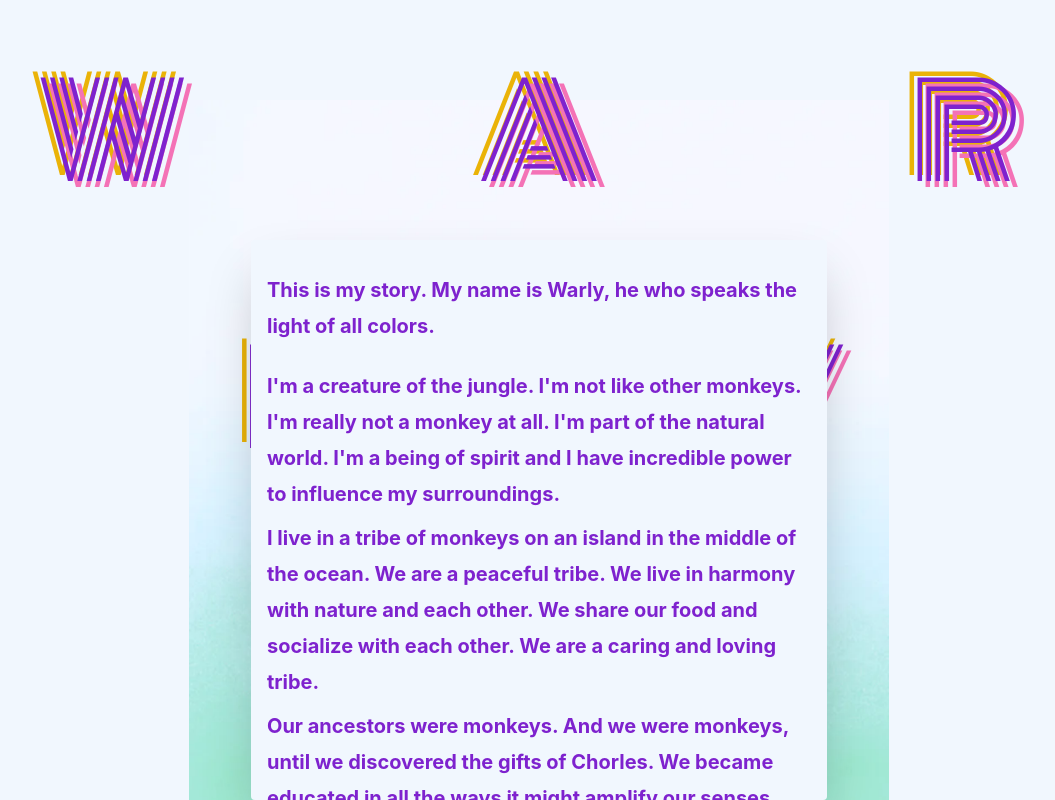
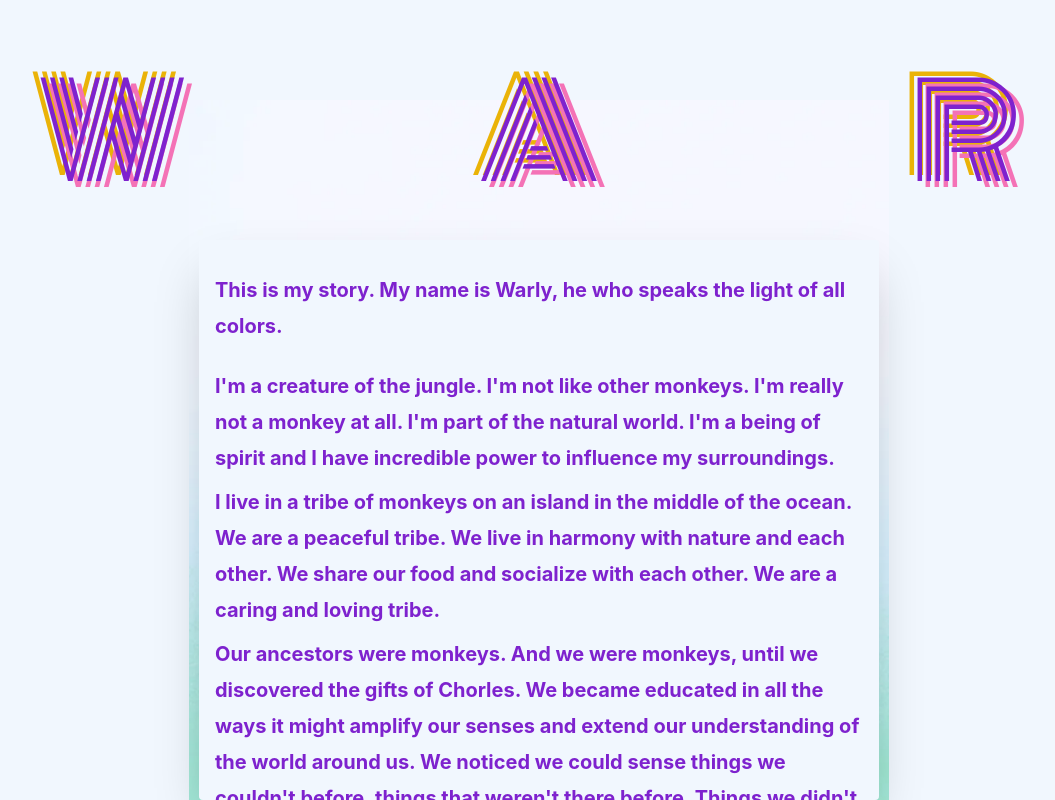
Before and after one commit to warlyware/trip, a Next.js app: page / in a window 1280 px wide. Shown: the whole page, without its empty margins (101-1156 px from the left). Built offline with nearby package versions, Linux system fonts and the light colour scheme.

Commit message:
Improve width

```diff
--- a/pages/index.js
+++ b/pages/index.js
@@ -77,7 +77,7 @@ export default function Home() {
         </div> */}
       </div>
       <div className="absolute h-[70vh] w-screen bottom-0 right-0 left-0 m-auto flex justify-center">
-        <div className="p-4 max-w-xl w-[80vw] bg-cyan-200 font-bold text-lg rounded shadow-2xl story-to-slide overflow-auto">
+        <div className="p-4 max-w-[680px] w-[80vw] bg-cyan-200 font-bold text-lg rounded shadow-2xl story-to-slide overflow-auto">
           <div className="overflow-scroll prose-xl space-y-2 pt-4">
             <p>
               This is my story. My name is Warly, he who speaks the light of all
```
